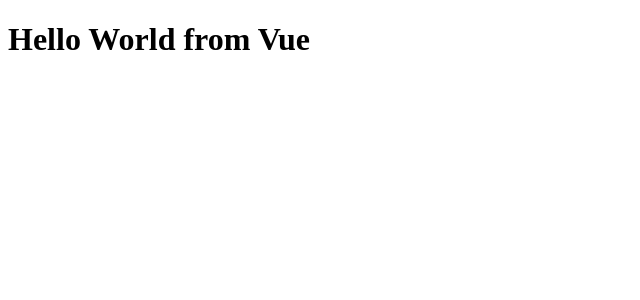
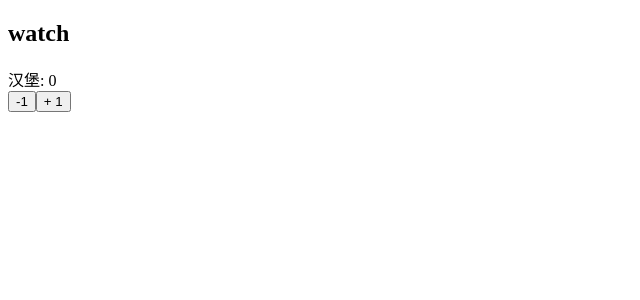
Before and after one commit to LearnShare/vra-vue, a Vue app: page / in a window 1280 px wide. Shown: the top 300 px of the page, without its empty margins (0-640 px from the left). Built offline with nearby package versions, Linux system fonts and the light colour scheme.

Commit message:
(demo): watch.

```diff
--- a/src/app.vue
+++ b/src/app.vue
@@ -1,14 +1,14 @@
 <template>
-  <hello-world msg="Hello World from Vue"/>
+  <demo-func />
 </template>
 
 <script>
-import HelloWorld from '@/components/hello-world.vue';
+import DemoFunc from '@/components/demo-func.vue';
 
 export default {
   name: 'App',
   components: {
-    HelloWorld,
+    DemoFunc,
   },
 };
 </script>
--- /dev/null
+++ b/src/components/demo-func.vue
@@ -0,0 +1,54 @@
+<template>
+  <h2>watch</h2>
+  <div>汉堡: {{ number }}</div>
+  <div>
+    <button
+        @click="order(-1)">-1</button>
+    <button
+        @click="order(1)">+ 1</button>
+  </div>
+  <p
+      class="error"
+      v-if="alert">会不会太多了？</p>
+</template>
+
+<script>
+export default {
+  name: 'DemoFunc',
+  data() {
+    return {
+      number: 0,
+      alert: false,
+    };
+  },
+  // computed: {
+  //   alert() {
+  //     return this.number >= 3;
+  //   },
+  // },
+  watch: {
+    number(newValue) {
+      this.alert = newValue >= 3;
+    },
+  },
+  methods: {
+    order(value) {
+      if (value === -1
+          && this.number <= 0) {
+        return;
+      }
+
+      this.number += value;
+    },
+  },
+};
+</script>
+
+<style
+    lang="scss"
+    scoped>
+.error {
+  font-weight: bold;
+  color: red;
+}
+</style>
--- a/src/components/hello-world.vue
+++ /dev/null
@@ -1,12 +0,0 @@
-<template>
-  <h1>{{ msg }}</h1>
-</template>
-
-<script>
-export default {
-  name: 'HelloWorld',
-  props: {
-    msg: String,
-  },
-};
-</script>
```
